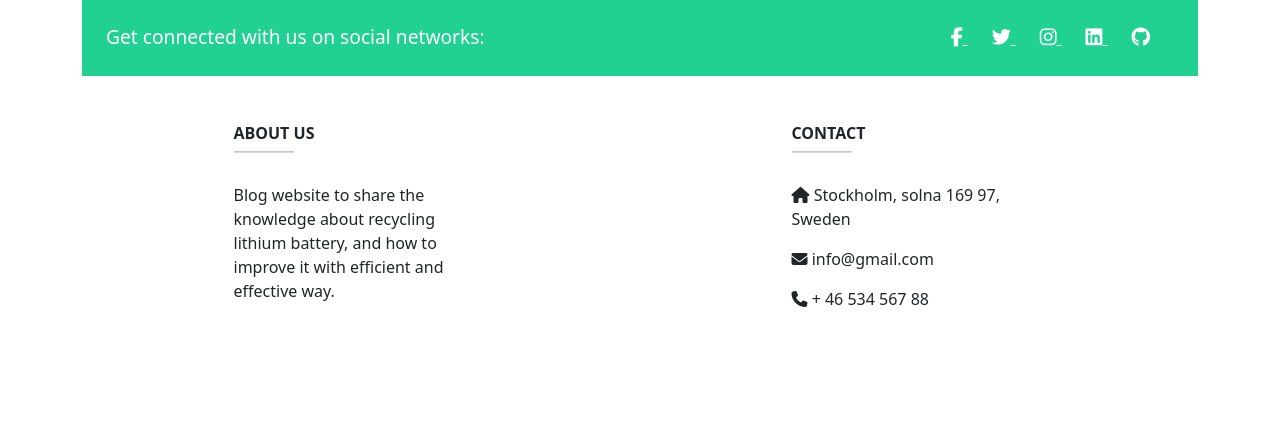
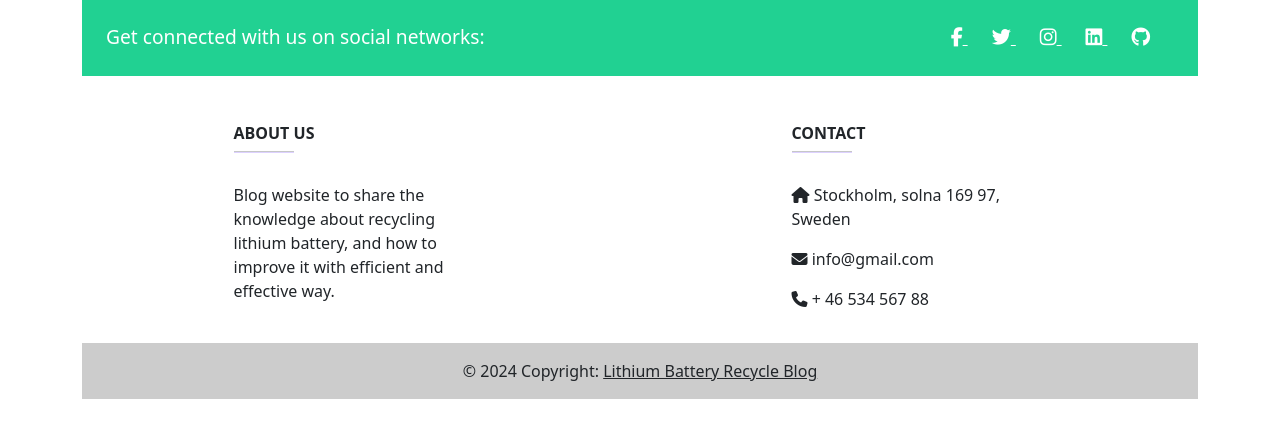
Before and after one commit to Ahmadalhindi/lithium-battery-recycle-blog, a Django app: page /blog/ in a window 1280 px wide. Shown: the part 225-663 px from the top of the page. Run offline with Django 3.2, Linux system fonts and the light colour scheme; data that the repository does not hold is empty; some libraries are stand-ins or nearby versions.

Commit message:
Build the Copyright and link to the home top of the page, change the name of hompe page in view to home.

```diff
--- a/blog/urls.py
+++ b/blog/urls.py
@@ -2,6 +2,6 @@ from django.urls import path
 from .views import PostListView
 
 urlpatterns = [
-    path('', PostListView.as_view(), name='post_list'),
+    path('', PostListView.as_view(), name='home'),
     path('<str:category_name>/', PostListView.as_view(), name='post_list_by_category'),
 ]
--- a/templates/base.html
+++ b/templates/base.html
@@ -25,7 +25,7 @@
     <!-- Navigation -->
     <nav class="navbar navbar-expand-lg bg-body-light">
       <div class="container">
-        <a class="navbar-brand" href="#">
+        <a class="navbar-brand" href="">
           <img
             src=""
             alt="Lithium Battery Recycle Blog"
@@ -221,7 +221,7 @@
                 battery, and how to improve it with efficient and effective way.
               </p>
             </div>
-            <!-- Links -->
+            <!-- Contact Us -->
             <div class="col-md-4 col-lg-3 col-xl-3 mx-auto mb-md-0 mb-4">
               <h6 class="text-uppercase fw-bold">Contact</h6>
               <hr
@@ -235,6 +235,16 @@
               <p><i class="fas fa-phone mr-3"></i> + 46 534 567 88</p>
             </div>
           </div>
+        </div>
+        <!-- Copyright -->
+        <div
+          class="text-center p-3"
+          style="background-color: rgba(0, 0, 0, 0.2)"
+        >
+          © 2024 Copyright:
+          <a class="text-dark" href="{% url 'home' %}"
+            >Lithium Battery Recycle Blog</a
+          >
         </div>
       </footer>
     </section>
```
